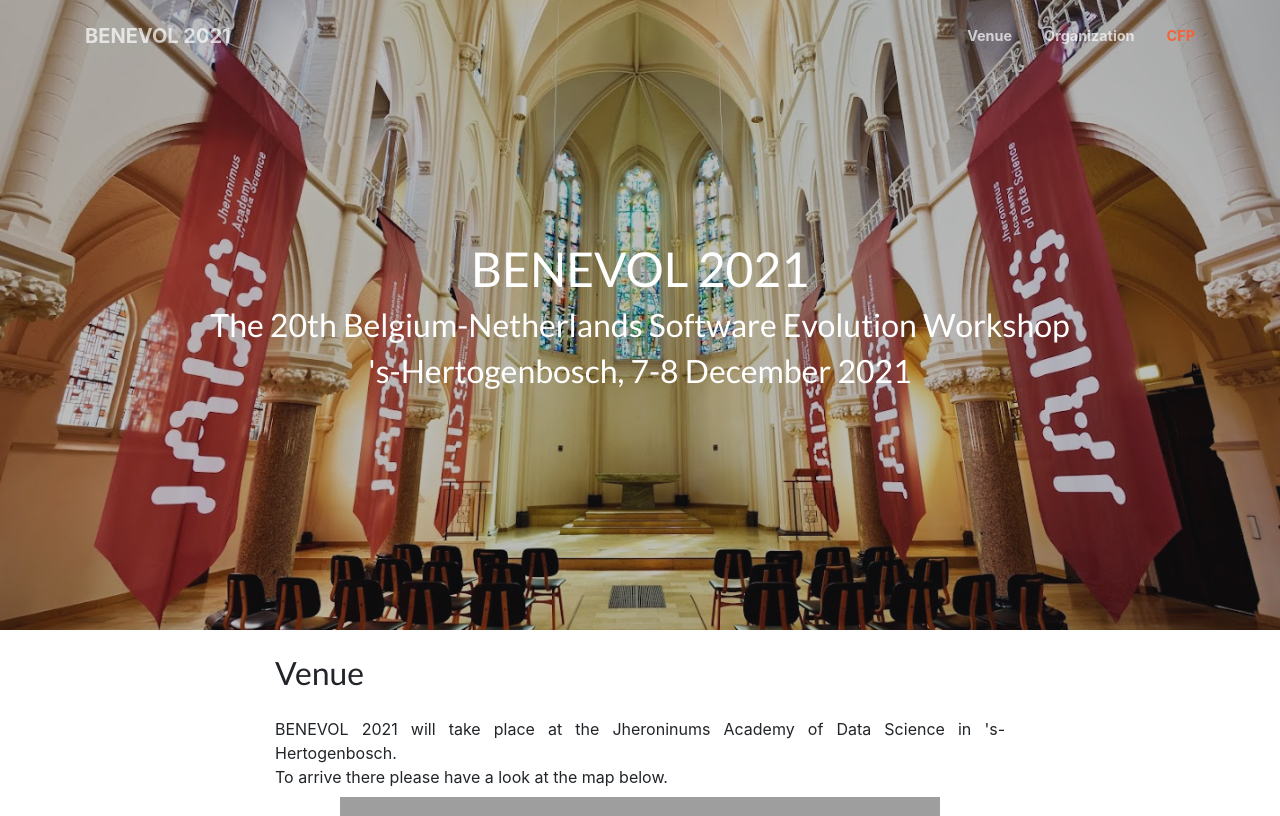
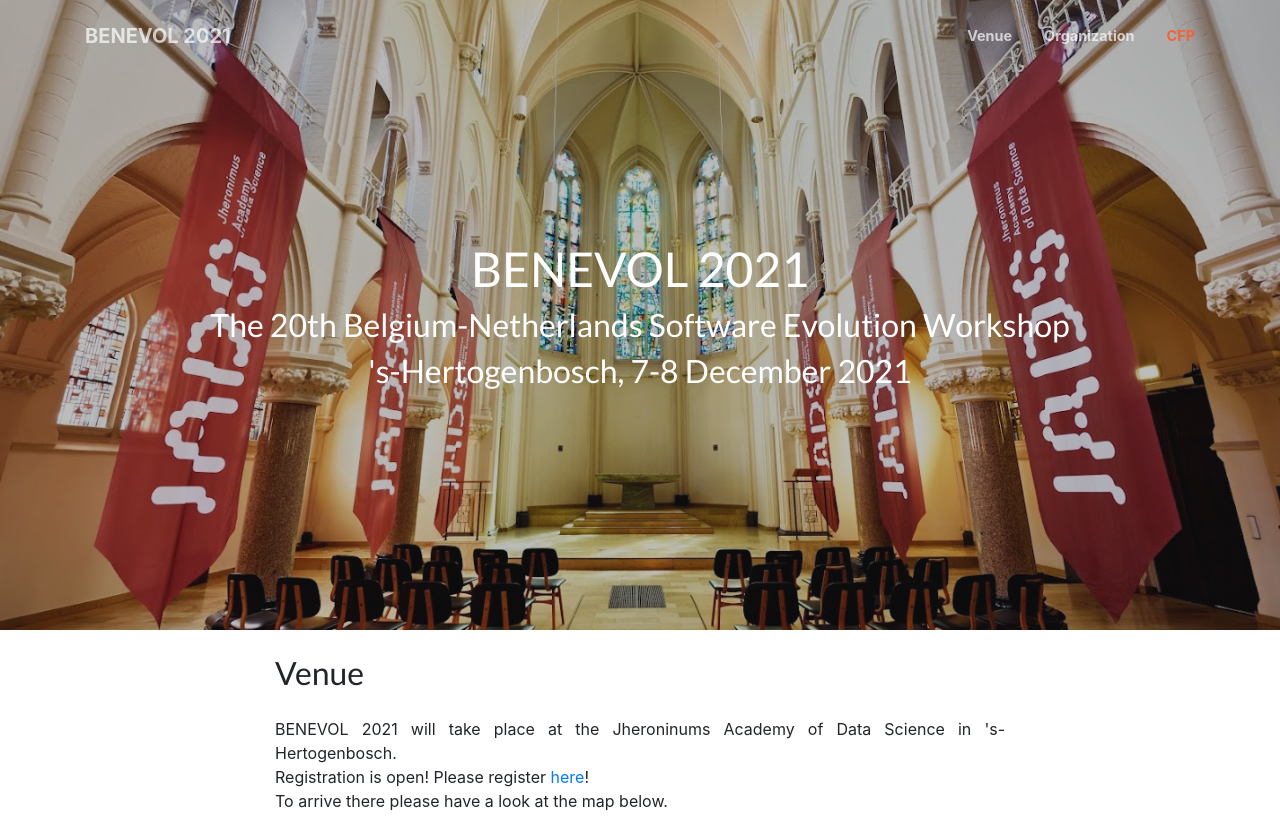
Before and after one commit to benevol2021/benevol2021.github.io, a website with bundled scripts: page index.html in a window 1280 px wide. Shown: the top 816 px of the page. Built offline with nearby package versions, Linux system fonts and the light colour scheme; grey boxes are pictures that could not be loaded.

Commit message:
registration

```diff
--- a/index.html
+++ b/index.html
@@ -86,6 +86,7 @@
           <h2 class="section-heading">Venue</h2>
           <p class="mt-4 mb-2 text-justify">
             BENEVOL 2021 will take place at the Jheroninums Academy of Data Science in 's-Hertogenbosch. <br />
+            Registration is open! Please register <a href="https://forms.gle/n8kcHt7jWs9doLbt6" target="_blank">here</a>!<br />
             To arrive there please have a look at the map below.
           </p>
           <p class="mt-2 mb-4 text-center">
```
